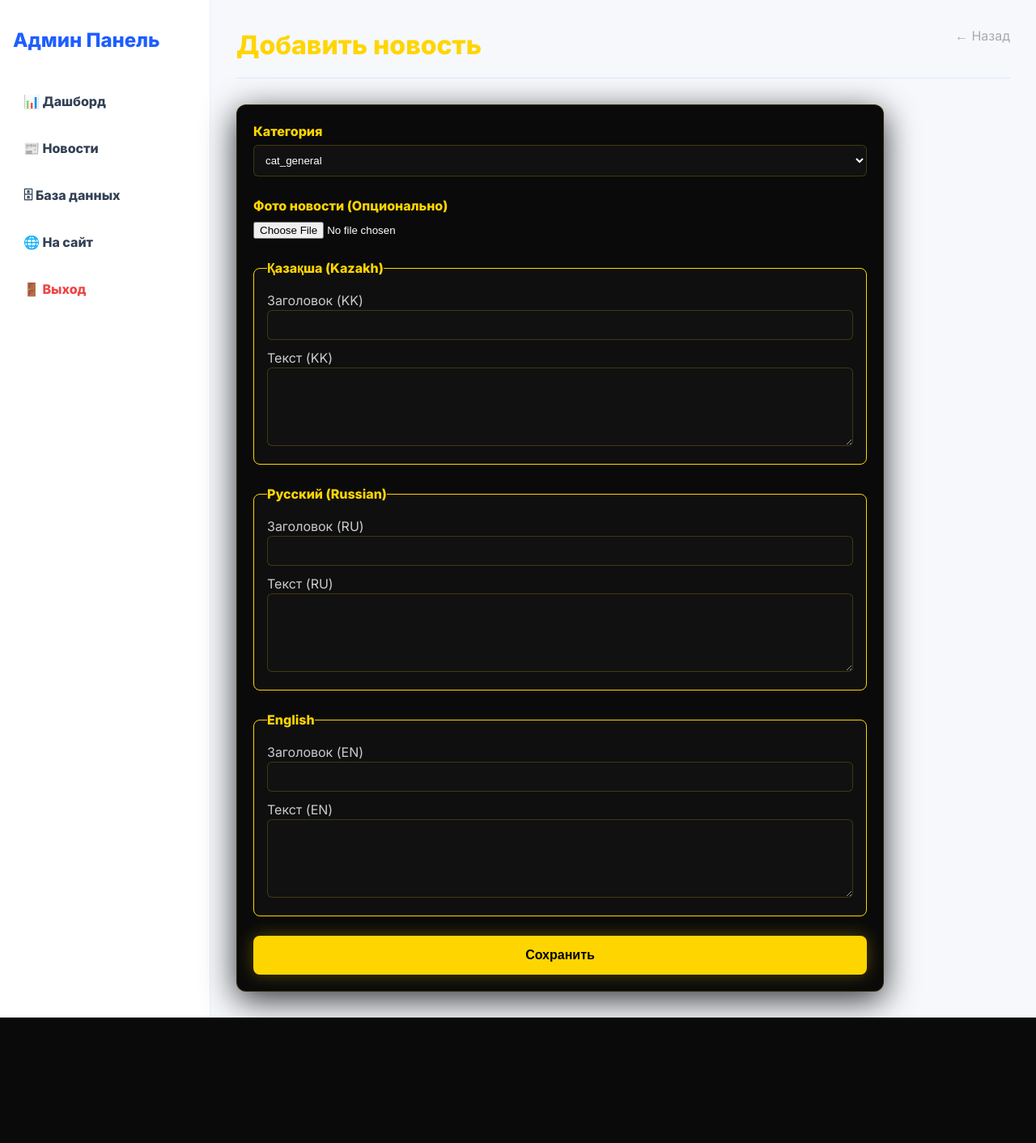
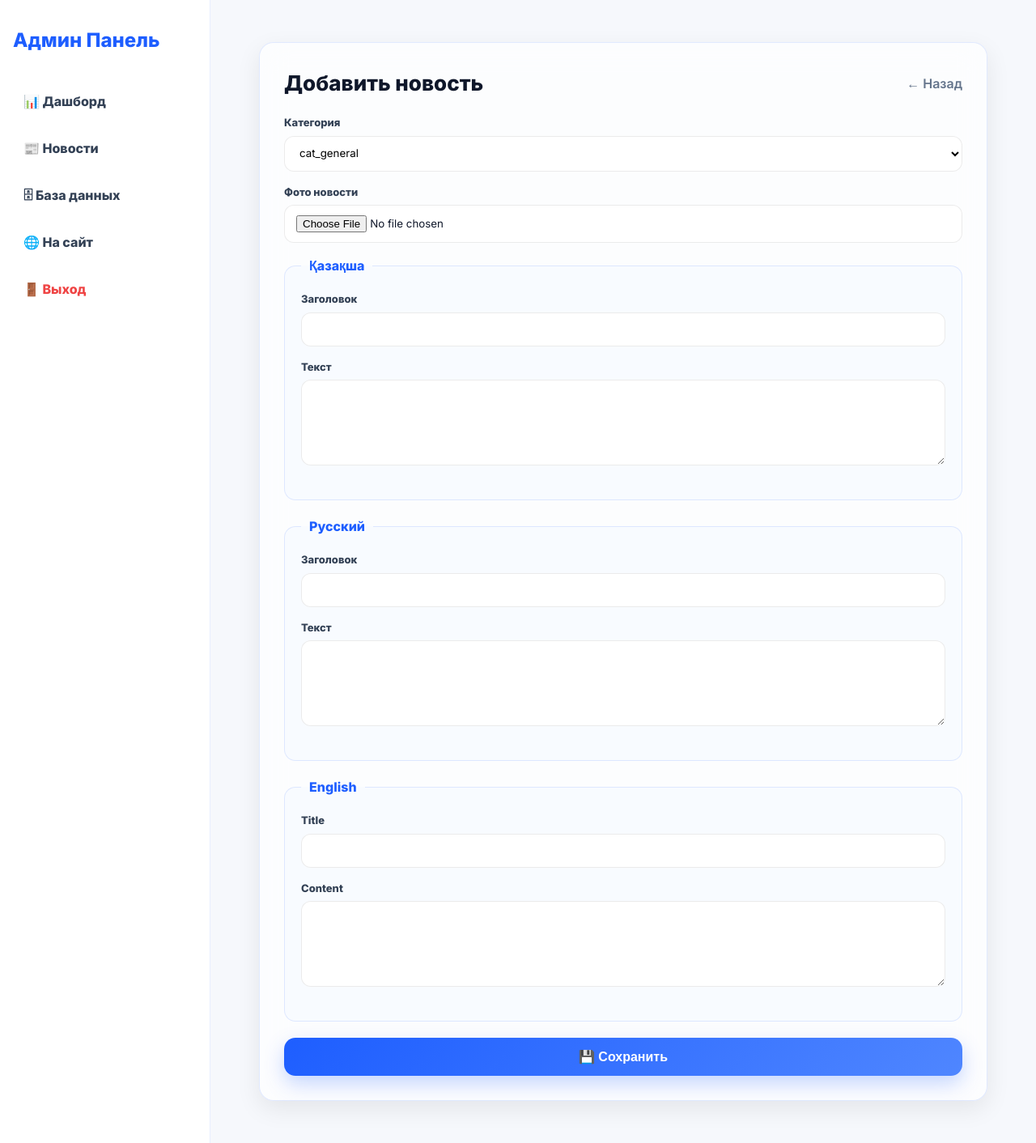
Before and after one commit to alisultangali10-maker/ali, a Flask app: page /admin/news/add in a window 1280 px wide. Shown: the whole page at 81% size. Before the commit the page ends 1257 px from the top, so only its background shows below. Run offline with Flask 3, Linux system fonts and the light colour scheme; a user stored in the database is signed in.

Commit message:
Update news_form.html

```diff
--- a/app/templates/admin/news_form.html
+++ b/app/templates/admin/news_form.html
@@ -1,42 +1,139 @@
 {% extends "admin/base.html" %}
 
 {% block content %}
-<div class="admin-header">
-    <h1 style="color:#ffd500;">
+
+<style>
+/* ===== MODERN NEWS FORM (WHITE + BLUE GLASS) ===== */
+
+.form-container {
+    max-width: 900px;
+    margin: 20px auto;
+    background: rgba(255,255,255,0.7);
+    backdrop-filter: blur(18px);
+    border: 1px solid rgba(30,94,255,0.12);
+    border-radius: 18px;
+    padding: 30px;
+    box-shadow: 0 10px 30px rgba(0,0,0,0.08);
+}
+
+/* HEADER */
+.form-header {
+    display: flex;
+    justify-content: space-between;
+    align-items: center;
+    margin-bottom: 20px;
+}
+
+.form-header h1 {
+    font-size: 26px;
+    font-weight: 900;
+    color: #0f172a;
+}
+
+.back-link {
+    color: #64748b;
+    text-decoration: none;
+    font-weight: 600;
+}
+
+.back-link:hover {
+    color: #1e5eff;
+}
+
+/* INPUTS */
+label {
+    display: block;
+    font-weight: 700;
+    margin-bottom: 6px;
+    color: #334155;
+    font-size: 13px;
+}
+
+input, select, textarea {
+    width: 100%;
+    padding: 12px 14px;
+    border-radius: 12px;
+    border: 1px solid rgba(0,0,0,0.08);
+    background: white;
+    font-family: inherit;
+    outline: none;
+    transition: 0.2s;
+    margin-bottom: 16px;
+}
+
+input:focus, select:focus, textarea:focus {
+    border-color: #1e5eff;
+    box-shadow: 0 0 0 4px rgba(30,94,255,0.12);
+}
+
+/* FIELDSET */
+fieldset {
+    border: 1px solid rgba(30,94,255,0.12);
+    border-radius: 14px;
+    padding: 20px;
+    margin-bottom: 20px;
+    background: rgba(238,244,255,0.3);
+}
+
+legend {
+    font-weight: 800;
+    color: #1e5eff;
+    padding: 0 10px;
+}
+
+/* IMAGE PREVIEW */
+.preview-img {
+    width: 120px;
+    border-radius: 10px;
+    margin-bottom: 10px;
+    box-shadow: 0 10px 20px rgba(0,0,0,0.1);
+}
+
+/* BUTTON */
+.btn-save {
+    width: 100%;
+    padding: 14px;
+    border: none;
+    border-radius: 14px;
+    font-size: 16px;
+    font-weight: 900;
+    color: white;
+    background: linear-gradient(135deg, #1e5eff, #4f86ff);
+    cursor: pointer;
+    box-shadow: 0 10px 25px rgba(30,94,255,0.25);
+    transition: 0.25s;
+}
+
+.btn-save:hover {
+    transform: translateY(-3px);
+    box-shadow: 0 15px 35px rgba(30,94,255,0.35);
+}
+
+/* RESPONSIVE */
+@media (max-width: 768px) {
+    .form-container {
+        padding: 20px;
+    }
+}
+</style>
+
+<div class="form-container">
+
+    <div class="form-header">
+        <h1>
             {% if news %}Редактировать новость{% else %}Добавить новость{% endif %}
         </h1>
 
-    <a href="{{ url_for('admin.news_list') }}"
-       style="color:#aaa; text-decoration:none;">
-        &larr; Назад
+        <a href="{{ url_for('admin.news_list') }}" class="back-link">
+            ← Назад
         </a>
     </div>
 
-<form method="POST"
-      enctype="multipart/form-data"
-      style="max-width:800px;
-             display:flex;
-             flex-direction:column;
-             gap:1.5rem;
-             background:#0a0a0a;
-             padding:20px;
-             border-radius:12px;
-             border:1px solid rgba(255,213,0,0.15);
-             box-shadow:0 10px 40px rgba(0,0,0,0.8);">
+    <form method="POST" enctype="multipart/form-data">
 
         <!-- CATEGORY -->
-    <div>
-        <label style="color:#ffd500; font-weight:bold; display:block; margin-bottom:5px;">
-            Категория
-        </label>
-
-        <select name="category_id" required
-                style="width:100%;
-                       padding:10px;
-                       border-radius:6px;
-                       border:1px solid rgba(255,213,0,0.2);
-                       background:#111;
-                       color:white;">
+        <label>Категория</label>
+        <select name="category_id" required>
             {% for cat in categories %}
                 <option value="{{ cat.id }}"
                     {% if news and news.category_id == cat.id %}selected{% endif %}>
@@ -44,139 +141,59 @@
                 </option>
             {% endfor %}
         </select>
-    </div>
 
         <!-- IMAGE -->
-    <div>
-        <label style="color:#ffd500; font-weight:bold; display:block; margin-bottom:5px;">
-            Фото новости (Опционально)
-        </label>
+        <label>Фото новости</label>
 
         {% if news and news.image_filename %}
-        <div style="margin-bottom:10px;">
-            <img src="{{ url_for('static', filename='images/uploads/' ~ news.image_filename) }}"
-                 style="max-height:120px;
-                        border-radius:8px;
-                        border:1px solid rgba(255,213,0,0.2);">
-        </div>
+            <img class="preview-img"
+                 src="{{ url_for('static', filename='images/uploads/' ~ news.image_filename) }}">
         {% endif %}
 
-        <input type="file" name="image" accept="image/*"
-               style="width:100%;
-                      color:white;">
-    </div>
+        <input type="file" name="image" accept="image/*">
 
-    <!-- KAZAKH -->
-    <fieldset style="border:1px solid #ffd500;
-                     padding:1rem;
-                     border-radius:8px;
-                     background:#0f0f0f;">
-        <legend style="color:#ffd500; font-weight:bold;">
-            Қазақша (Kazakh)
-        </legend>
+        <!-- KZ -->
+        <fieldset>
+            <legend>Қазақша</legend>
 
-        <label style="color:#ccc;">Заголовок (KK)</label>
+            <label>Заголовок</label>
             <input type="text" name="title_kk"
-               value="{{ news.title_kk if news else '' }}"
-               required
-               style="width:100%;
-                      padding:10px;
-                      background:#111;
-                      color:white;
-                      border:1px solid rgba(255,213,0,0.2);
-                      border-radius:6px;
-                      margin-bottom:10px;">
+                   value="{{ news.title_kk if news else '' }}" required>
 
-        <label style="color:#ccc;">Текст (KK)</label>
-        <textarea name="content_kk" rows="5"
-                  required
-                  style="width:100%;
-                         padding:10px;
-                         background:#111;
-                         color:white;
-                         border:1px solid rgba(255,213,0,0.2);
-                         border-radius:6px;"></textarea>
+            <label>Текст</label>
+            <textarea name="content_kk" rows="5" required></textarea>
         </fieldset>
 
-    <!-- RUSSIAN -->
-    <fieldset style="border:1px solid #ffd500;
-                     padding:1rem;
-                     border-radius:8px;
-                     background:#0f0f0f;">
-        <legend style="color:#ffd500; font-weight:bold;">
-            Русский (Russian)
-        </legend>
+        <!-- RU -->
+        <fieldset>
+            <legend>Русский</legend>
 
-        <label style="color:#ccc;">Заголовок (RU)</label>
+            <label>Заголовок</label>
             <input type="text" name="title_ru"
-               value="{{ news.title_ru if news else '' }}"
-               required
-               style="width:100%;
-                      padding:10px;
-                      background:#111;
-                      color:white;
-                      border:1px solid rgba(255,213,0,0.2);
-                      border-radius:6px;
-                      margin-bottom:10px;">
+                   value="{{ news.title_ru if news else '' }}" required>
 
-        <label style="color:#ccc;">Текст (RU)</label>
-        <textarea name="content_ru" rows="5"
-                  required
-                  style="width:100%;
-                         padding:10px;
-                         background:#111;
-                         color:white;
-                         border:1px solid rgba(255,213,0,0.2);
-                         border-radius:6px;"></textarea>
+            <label>Текст</label>
+            <textarea name="content_ru" rows="5" required></textarea>
         </fieldset>
 
-    <!-- ENGLISH -->
-    <fieldset style="border:1px solid #ffd500;
-                     padding:1rem;
-                     border-radius:8px;
-                     background:#0f0f0f;">
-        <legend style="color:#ffd500; font-weight:bold;">
-            English
-        </legend>
+        <!-- EN -->
+        <fieldset>
+            <legend>English</legend>
 
-        <label style="color:#ccc;">Заголовок (EN)</label>
+            <label>Title</label>
             <input type="text" name="title_en"
-               value="{{ news.title_en if news else '' }}"
-               required
-               style="width:100%;
-                      padding:10px;
-                      background:#111;
-                      color:white;
-                      border:1px solid rgba(255,213,0,0.2);
-                      border-radius:6px;
-                      margin-bottom:10px;">
+                   value="{{ news.title_en if news else '' }}" required>
 
-        <label style="color:#ccc;">Текст (EN)</label>
-        <textarea name="content_en" rows="5"
-                  required
-                  style="width:100%;
-                         padding:10px;
-                         background:#111;
-                         color:white;
-                         border:1px solid rgba(255,213,0,0.2);
-                         border-radius:6px;"></textarea>
+            <label>Content</label>
+            <textarea name="content_en" rows="5" required></textarea>
         </fieldset>
 
-    <!-- BUTTON -->
-    <button type="submit"
-            style="background:#ffd500;
-                   color:black;
-                   border:none;
-                   padding:15px;
-                   font-weight:900;
-                   border-radius:8px;
-                   cursor:pointer;
-                   font-size:16px;
-                   box-shadow:0 0 20px rgba(255,213,0,0.3);">
-
-        Сохранить
-
+        <button type="submit" class="btn-save">
+            💾 Сохранить
         </button>
 
     </form>
+
+</div>
+
 {% endblock %}
```
Lines whose indentation alone changed are shown as unchanged.
